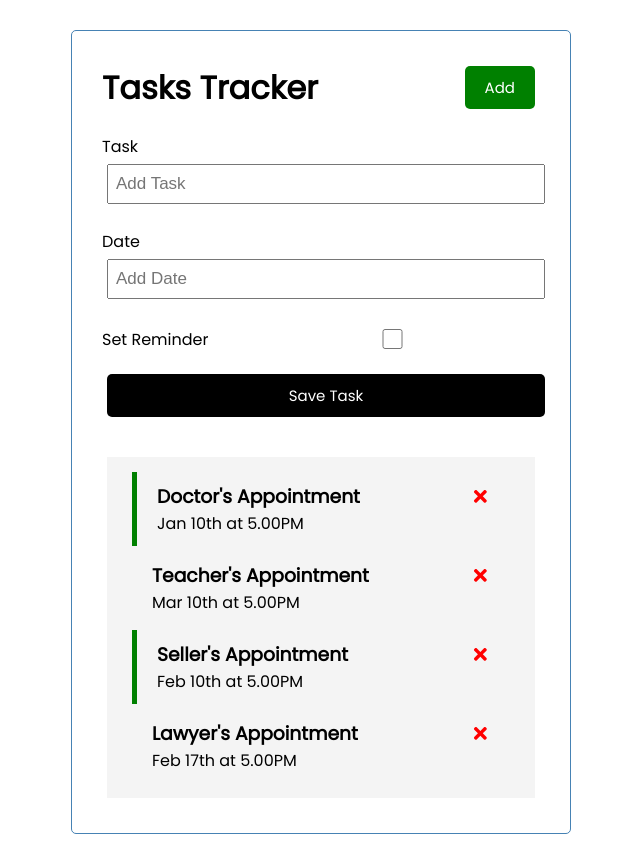
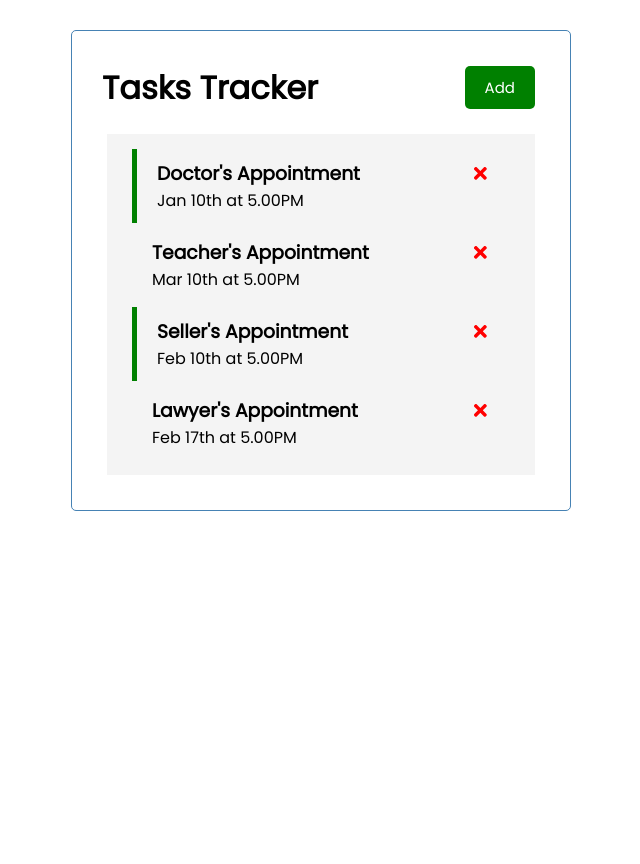
Before and after one commit to dilshan-98/traversy-react-2, a React (Create React App) app: page / in a window 1280 px wide. Shown: the whole page, without its empty margins (319-959 px from the left). After the commit the page ends 800 px from the top, so only its background shows below. Built offline with nearby package versions, Linux system fonts and the light colour scheme.

Commit message:
Toggle "Add" button to show/hide form

```diff
--- a/src/App.js
+++ b/src/App.js
@@ -5,6 +5,7 @@ import Header from "./components/Header";
 import Tasks from "./components/Tasks";
 
 const App = () => {
+  const [showAddTask, setShowAddTask] = useState(false);
   const [tasks, setTasks] = useState(
     [
       {
@@ -48,15 +49,17 @@ const App = () => {
   const submit = (task) => {
     const id = Math.floor(Math.random() * 10000) + 1;
 
-    const newTask = {...task, id};
+    const newTask = { ...task, id };
     console.log(newTask)
-    setTasks([...tasks , newTask]);
+    setTasks([...tasks, newTask]);
   }
+
+
 
   return (
     <div className="container">
-      <Header title="Tasks Tracker" />
-      <AddTask submit={submit}/>
+      <Header title="Tasks Tracker" onAdd={() => setShowAddTask(!showAddTask)} />
+      {showAddTask && <AddTask submit={submit} />}
       {tasks.length > 0 ? (
         <Tasks tasks={tasks} onDelete={deleteItem} onToggle={toggleReminder} />
       ) : (
--- a/src/components/Header.js
+++ b/src/components/Header.js
@@ -1,16 +1,16 @@
 import PropTypes from 'prop-types';
 import Button from './Button';
 
-const Header = ({title}) => {
+const Header = ({title, onAdd}) => {
 
-    const onClick = () => {
-        console.log("Click");
-    }
+    // const onClick = () => {
+    //     onAdd()
+    // }
 
     return (
         <header className='header'>
             <h1>{title}</h1>
-            <Button click={onClick} color="green" text="Add"/>
+            <Button color="green" text="Add" click={onAdd}/>
         </header>
     )
 }
```
